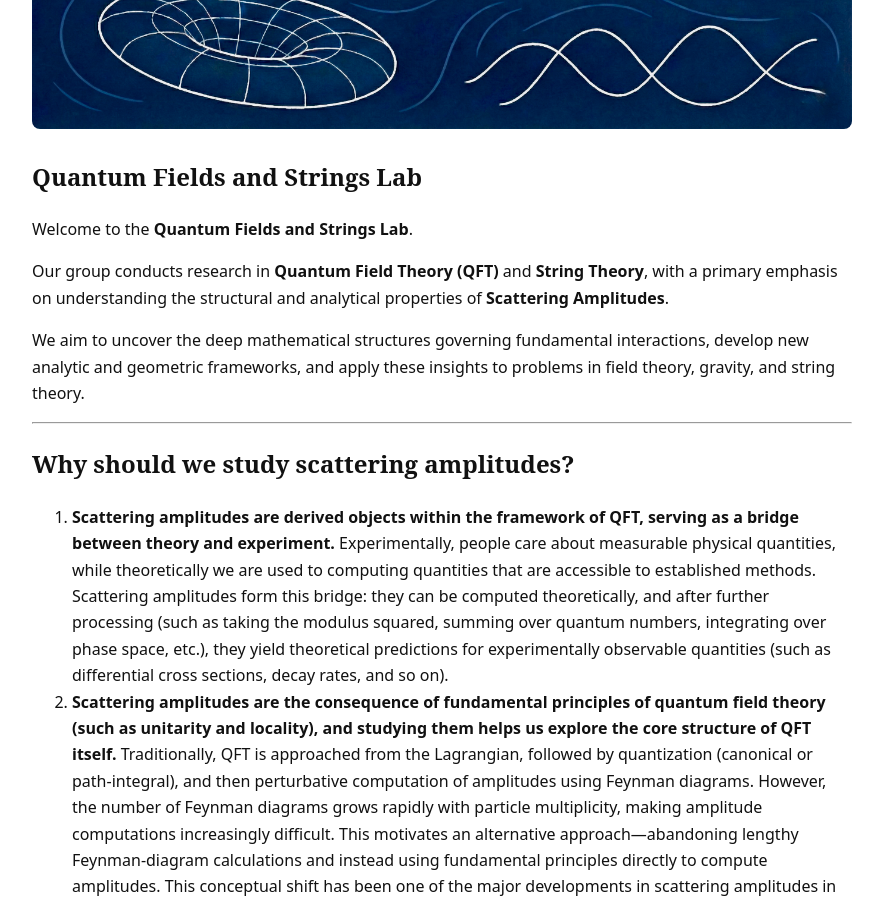
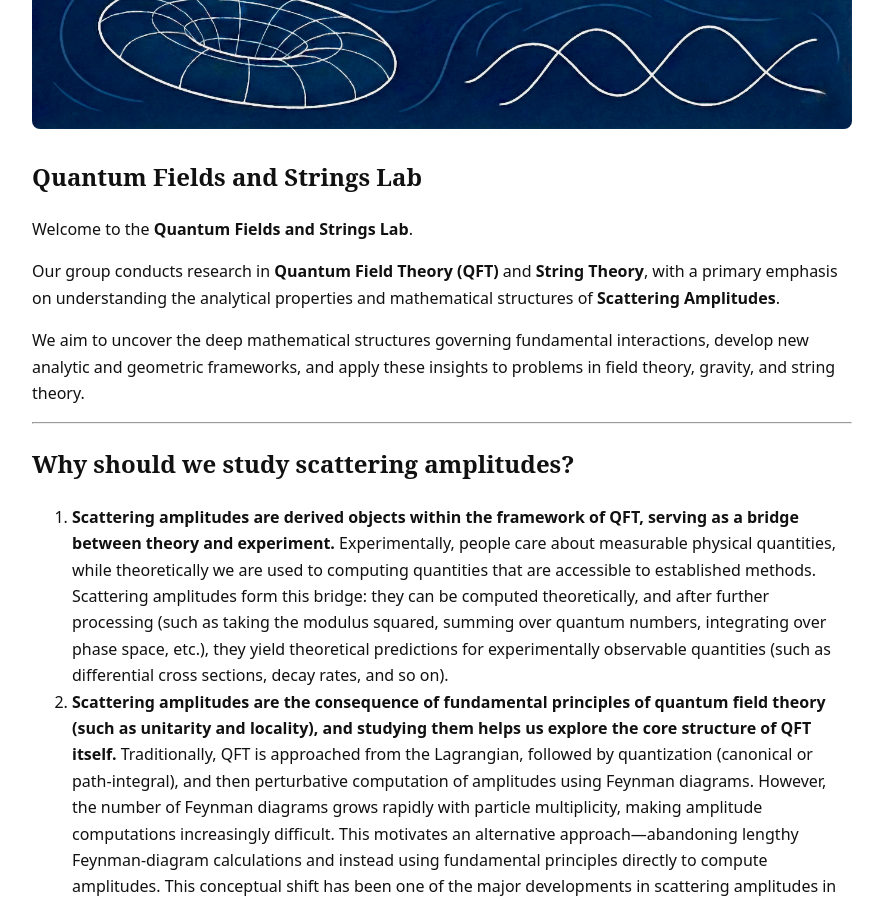
Before and after one commit to QuantumQ1/quantumq1.github.io, a Jekyll site: the page built from index.md, in a window 1280 px wide and 900 px high, scrolled down 632 px. Shown: the whole window, without its empty margins (198-1081 px from the left). Built offline with Jekyll 4.4.1, drawn with Linux system fonts in a browser that asks for light colours.

Commit message:
Update index.md

```diff
--- a/index.md
+++ b/index.md
@@ -12,7 +12,7 @@ title: Home
 
 Welcome to the **Quantum Fields and Strings Lab**.
 
-Our group conducts research in **Quantum Field Theory (QFT)** and **String Theory**, with a primary emphasis on understanding the structural and analytical properties of **Scattering Amplitudes**.
+Our group conducts research in **Quantum Field Theory (QFT)** and **String Theory**, with a primary emphasis on understanding the analytical properties and mathematical structures of **Scattering Amplitudes**.
 
 We aim to uncover the deep mathematical structures governing fundamental interactions, develop new analytic and geometric frameworks, and apply these insights to problems in field theory, gravity, and string theory.
 
```
